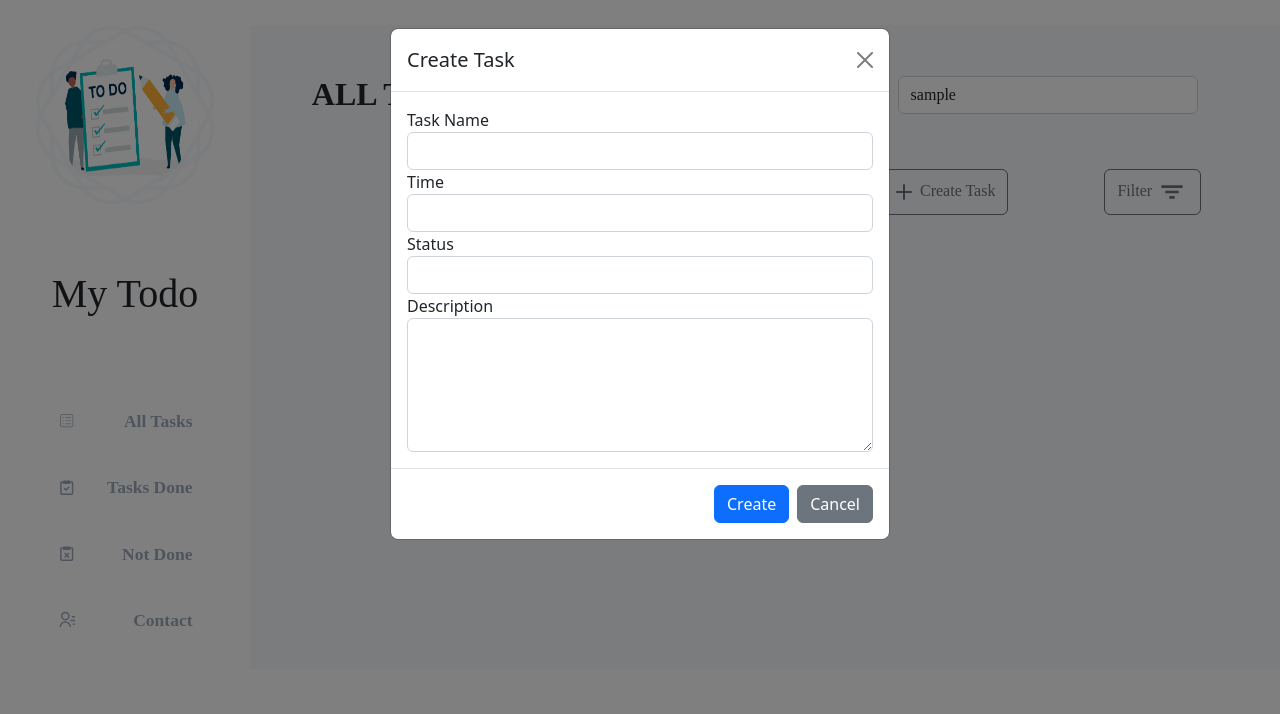
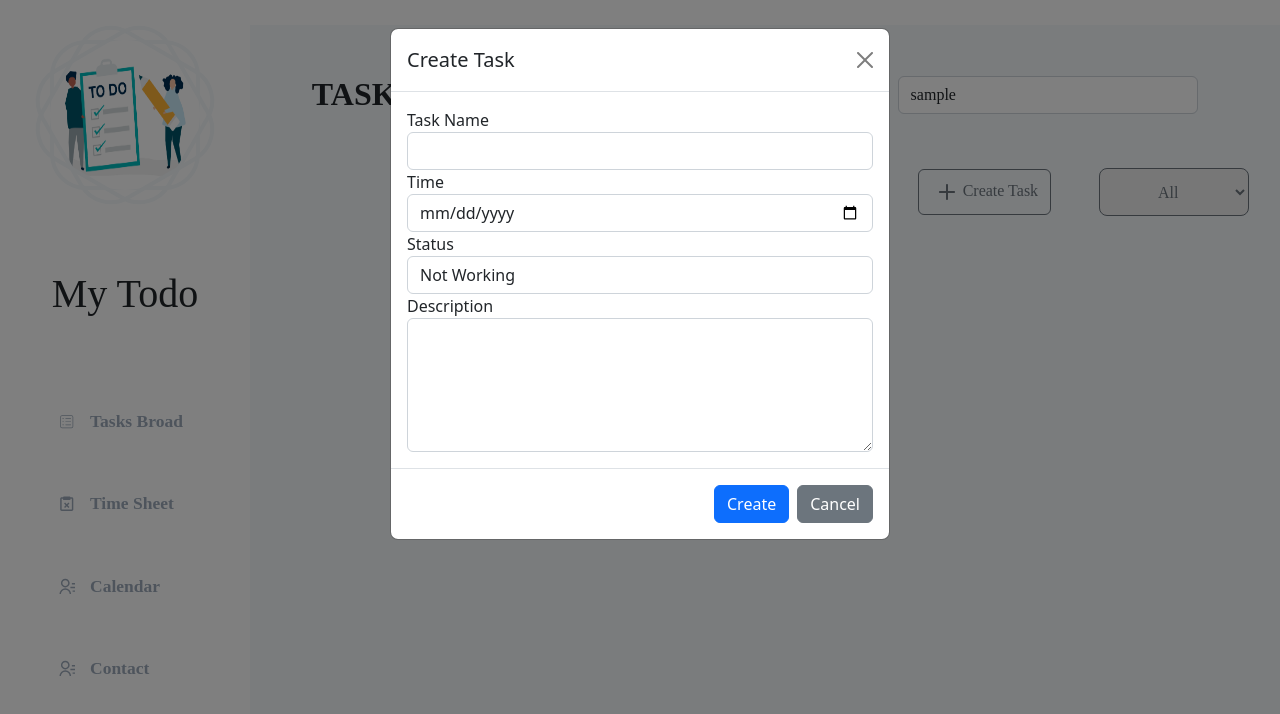
Before and after one commit to KhiemDuc/TodoApp-Web-, a React (Create React App) app: page / in a window 1280 px wide. Both pictures are taken after typing "Sample" into the empty fields and a click on the button "Create Task". Shown: the top 714 px of the page. Built offline with nearby package versions, Linux system fonts and the light colour scheme.

Commit message:
"Filter"

```diff
--- a/src/App.css
+++ b/src/App.css
@@ -20,8 +20,14 @@
   height: 150px;
   border-radius: 50%;
 }
-
-
+#filter{
+  width: 150px;
+  height: 48px;
+  color: #6C757D;
+  border-radius: 8px;
+  border: 1.5px solid #6c757d;
+  text-align: center;
+}
 
 
 
@@ -82,7 +88,7 @@
   background-color: #fdeaf0;
   border-radius: 8px;
   margin: 5px 0;
-  width: 100px;
+  max-width: 150px;
   display: flex;
   align-items: center;
   justify-content: center;
@@ -92,7 +98,10 @@
   color: #74cc14;
   background-color: #ecfde6;
 }
-
+.Doing{
+  color: #28c5f9;
+  background-color: #e1f7fe;
+}
 .card-time--done {
   margin-left: 10px;
 }
@@ -231,18 +240,19 @@
   background-size: cover;
 }
 
-.sidebar ul p {
-  color: #fff;
-  padding: 10px;
-}
 
 .menu-open {
   background: #6d7fcc;
 }
 
 .nav-item:hover {
-  color: #7386d5;
-  background: #fff;
+  color: #000;
+}
+.item-name{
+  margin-left: 15px;
+}
+.item-icon{
+  margin-top: 5px;
 }
 
 .items-menu {
@@ -281,9 +291,7 @@ li a.dropdown-toggle::after {
   color: #9ca9b9;
   cursor: pointer;
   display: flex;
-  justify-content: space-between;
-  align-items: center;
-  justify-items: flex-end;
+  width: 100%;
 }
 
 .side-menu::-webkit-scrollbar {
--- a/src/App.js
+++ b/src/App.js
@@ -1,4 +1,4 @@
-
+// import { Routes, Route } from "react-router-dom";
 import TodoList from './components/TodoList';
 import 'bootstrap/dist/css/bootstrap.min.css';
 import './App.css';
--- /dev/null
+++ b/src/components/Header/index.jsx
@@ -0,0 +1,19 @@
+function Header({inputText,inputHandler,children}) {
+  return (
+    <div className="wrapper-header">
+      <h2 className="task-header">{children}</h2>
+      <span className="form-group task-search">
+        <input
+          type="text"
+          className="form-control"
+          value={inputText}
+          onChange={inputHandler}
+          name="search"
+          placeholder={`Search Here...`}
+        />
+      </span>
+    </div>
+  );
+}
+
+export default Header;
--- a/src/components/Modal/CreateTask.jsx
+++ b/src/components/Modal/CreateTask.jsx
@@ -2,12 +2,10 @@ import React, { useState } from "react";
 import { Button, Modal, ModalHeader, ModalBody, ModalFooter } from "reactstrap";
 
 const CreateTaskPopup = ({ modal, toggle, save }) => {
-
   const [taskName, setTaskName] = useState("");
   const [description, setDescription] = useState("");
   const [status, setStatus] = useState("");
   const [time, setTime] = useState("");
-
 
   const handleChange = (e) => {
     let { name, value } = e.target;
@@ -21,46 +19,34 @@ const CreateTaskPopup = ({ modal, toggle, save }) => {
     if (name === "Time") {
       setTime(value);
     }
-    if(name === "status") {
+    if (name === "status") {
       setStatus(value);
     }
   };
 
-
   const handleSave = (e) => {
     e.preventDefault();
-
-    setTaskName('');
-    setDescription('');
-    setTime('');
-    setStatus('');
-
     let taskObj = {};
 
-    if(taskName === ""){
-        taskObj["Name"] = 'No title';
+    if (taskName === "") {
+      taskObj["Name"] = "No title";
+    } else {
+      taskObj["Name"] = taskName;
     }
-    else{
-        taskObj["Name"] = taskName;
+    if (status === "") {
+      taskObj["status"] = "Not Doing";
+    } else {
+      taskObj["status"] = status;
     }
-    if(status === "")
-    {
-        taskObj["status"] = 'Not Doing'
+    if (time === "") {
+      taskObj["time"] = "Today";
+    } else {
+      taskObj["time"] = time;
     }
-    else{
-        taskObj["status"] = status;
-    }
-    if(time === ""){
-        taskObj["time"] = "Today";
-    }
-    else{
-        taskObj["time"] = time;
-    }
-    if(description === ""){
-        taskObj["Description"] = "No description"
-    }
-    else{
-        taskObj["Description"] = description;
+    if (description === "") {
+      taskObj["Description"] = "No description";
+    } else {
+      taskObj["Description"] = description;
     }
     save(taskObj);
   };
@@ -74,7 +60,7 @@ const CreateTaskPopup = ({ modal, toggle, save }) => {
           <input
             type="text"
             className="form-control"
-            value={taskName}
+            // value={taskName}
             onChange={handleChange}
             name="taskName"
           />
@@ -83,29 +69,31 @@ const CreateTaskPopup = ({ modal, toggle, save }) => {
         <div className="form-group">
           <label>Time</label>
           <input
-            type="text"
+            type="date"
             className="form-control"
-            value={time}
             onChange={handleChange}
             name="Time"
           />
         </div>
         <div className="form-group">
           <label>Status</label>
-          <input
-            type="text"
+          <select
             className="form-control"
-            value={status}
+            // value={status}
             onChange={handleChange}
             name="status"
-          />
+          >
+            <option>Not Working</option>
+            <option>Doing</option>
+            <option>Done</option>
+          </select>
         </div>
         <div className="form-group">
           <label>Description</label>
           <textarea
             rows="5"
             className="form-control"
-            value={description}
+            // value={description}
             onChange={handleChange}
             name="description"
           ></textarea>
--- a/src/components/Modal/EditTask.jsx
+++ b/src/components/Modal/EditTask.jsx
@@ -77,13 +77,16 @@ const EditTaskPopup = ({ modal, toggle, updateTask, taskObj }) => {
         </div>
         <div className="form-group">
           <label>Status</label>
-          <input
-            type="text"
+          <select
             className="form-control"
             value={status}
             onChange={handleChange}
             name="status"
-          />
+          >
+            <option>Not Working</option>
+            <option>Doing</option>
+            <option>Done</option>
+          </select>
         </div>
         <div className="form-group">
           <label>Time</label>
--- a/src/components/SideBar/SideBar.jsx
+++ b/src/components/SideBar/SideBar.jsx
@@ -3,45 +3,42 @@ import { NavItem, NavLink, Nav } from "reactstrap";
 import classNames from "classnames";
 import { Link } from "react-router-dom";
 import Logo from "../../logo.jpg";
-import {CiViewList} from "react-icons/ci"
-import {RiContactsLine} from "react-icons/ri"
-import {BiTask,BiTaskX} from "react-icons/bi"
+import { CiViewList } from "react-icons/ci";
+import { RiContactsLine } from "react-icons/ri";
+import { BiTask, BiTaskX } from "react-icons/bi";
 
 const SideBar = ({ isOpen, toggle }) => (
-
   <div className={classNames("sidebar", { "is-open": isOpen })}>
     <div className="sidebar-header">
       <span color="info" onClick={toggle} style={{ color: "#fff" }}>
         &times;
       </span>
       <div className="sidebar-img">
-        <img className="sidebar-logo" src={Logo} alt ='..'/>
+        <img className="sidebar-logo" src={Logo} alt=".." />
       </div>
       <h1>My Todo</h1>
     </div>
     <div className="side-menu">
       <Nav vertical className="list-unstyled pb-3 nav-menu">
         <NavItem>
-            <CiViewList></CiViewList>
-            All Tasks
+          <CiViewList className="item-icon"></CiViewList>
+          <p className="item-name">Tasks Broad</p>
         </NavItem>
         <NavItem>
-            <BiTask></BiTask>
-            Tasks Done
+          <BiTaskX className="item-icon"></BiTaskX>
+          <p className="item-name">Time Sheet</p>
         </NavItem>
         <NavItem>
-            <BiTaskX></BiTaskX>
-            Not Done
+          <RiContactsLine className="item-icon"></RiContactsLine>
+          <p className="item-name">Calendar</p>
         </NavItem>
         <NavItem>
-            <RiContactsLine></RiContactsLine>
-            Contact
+          <RiContactsLine className="item-icon"></RiContactsLine>
+          <p className="item-name">Contact</p>
         </NavItem>
-
       </Nav>
     </div>
   </div>
 );
 
-
 export default SideBar;
--- a/src/components/TodoList/index.jsx
+++ b/src/components/TodoList/index.jsx
@@ -3,12 +3,16 @@ import CreateTask from "../Modal/CreateTask";
 import Card from "../Card";
 import SideBar from "../SideBar/SideBar";
 import { IoIosAdd } from "react-icons/io";
-import { BiFilter } from "react-icons/bi";
-import {AiOutlineSearch} from "react-icons/ai"
+import TypeTask from "../TypeTask";
+import Header from "../Header";
+
 
 const TodoList = () => {
   const [modal, setModal] = useState(false);
   const [taskList, setTaskList] = useState([]);
+  const [toggleFilter, setToggleFilter] = useState(false);
+  const [inputText, setInputText] = useState("");
+  const [typeFilter, setTypeFilter] = useState("");
 
   useEffect(() => {
     let arr = localStorage.getItem("taskList");
@@ -47,22 +51,30 @@ const TodoList = () => {
     setModal(false);
   };
 
-  const [inputText, setInputText] = useState("");
+
   let inputHandler = (e) => {
-    //convert input text to lower case
+    setToggleFilter(false);
     const valueSearch = e.target.value.toLowerCase();
     setInputText(valueSearch);
   };
+
   const filteredData = taskList.filter((el) => {
-    //if no input the return the original
     if (inputText === "") {
       return el;
-    }
-    //return the item which contains the user input
-    else {
-      return el.Name.toLowerCase().includes(inputText);
+    } else {
+      const data = el.Name.toLowerCase().includes(inputText);
+      if (data === false) {
+        return el.Description.toLowerCase().includes(inputText);
+      } else {
+        return data;
+      }
     }
   });
+
+  const handleFilter = (e) => {
+    setTypeFilter(e.target.value);
+    setToggleFilter(true);
+  };
 
   const [sidebarIsOpen, setSidebarOpen] = useState(true);
   const toggleSidebar = () => setSidebarOpen(!sidebarIsOpen);
@@ -70,19 +82,7 @@ const TodoList = () => {
     <div className="Wrapper">
       <SideBar toggle={toggleSidebar} isOpen={sidebarIsOpen} />
       <div className="task_container">
-        <div className="wrapper-header">
-          <h2 className="task-header">All Tasks</h2>
-          <span className="form-group task-search">
-            <input
-              type="text"
-              className="form-control"
-              value={inputText}
-              onChange={inputHandler}
-              name="search"
-              placeholder={`Search Here...`}
-            />
-          </span>
-        </div>
+        <Header inputText={inputText} inputHandler={inputHandler}>Tasks Broad</Header>
 
         <div className="task-action">
           <button
@@ -92,23 +92,29 @@ const TodoList = () => {
             <IoIosAdd size={32} />
             Create Task
           </button>
-          <button className="btn btn-outline-secondary filter m-5">
-            {" "}
-            Filter <BiFilter size={32} />
-          </button>
+
+          <select name="filter" id="filter" onChange={handleFilter}>
+            <option value="All">
+                All
+            </option>
+            <option value="Not Working">
+                Not Working
+            </option>
+            <option value="Doing">
+                Doing
+            </option>
+            <option value="Done">
+                Done
+            </option>
+          </select>
         </div>
+
         <div className="task-list">
-          {taskList &&
-            filteredData.map((obj, index) => (
-              <Card
-                key={index}
-                taskObj={obj}
-                index={index}
-                deleteTask={deleteTask}
-                updateListArray={updateListArray}
-              />
-            ))}
+          {taskList && !toggleFilter &&<TypeTask updateListArray={updateListArray} deleteTask={deleteTask} data={filteredData} type={"All"}/>
+          }
+          {typeFilter && toggleFilter && <TypeTask updateListArray={updateListArray} deleteTask={deleteTask} data={taskList} type={typeFilter}/>}
         </div>
+
       </div>
       <CreateTask toggle={toggle} modal={modal} save={saveTask} />
     </div>
--- /dev/null
+++ b/src/components/TypeTask/index.jsx
@@ -0,0 +1,32 @@
+import Card from "../Card";
+
+function TypeTask({ data, deleteTask, updateListArray, type }) {
+  const filteredStatus = data.filter((el) => {
+    if (type === "All") {
+      return el;
+    }
+    if (type === "Done") {
+      return el.status.toLowerCase().includes("done");
+    }
+    if (type === "Doing") {
+      return el.status.toLowerCase().includes("doing");
+    }
+    return el.status.toLowerCase().includes("not");
+  });
+  return (
+    <>
+      {data &&
+        filteredStatus.map((obj, index) => (
+          <Card
+            key={index}
+            taskObj={obj}
+            index={index}
+            deleteTask={deleteTask}
+            updateListArray={updateListArray}
+          />
+        ))}
+    </>
+  );
+}
+
+export default TypeTask;
```
